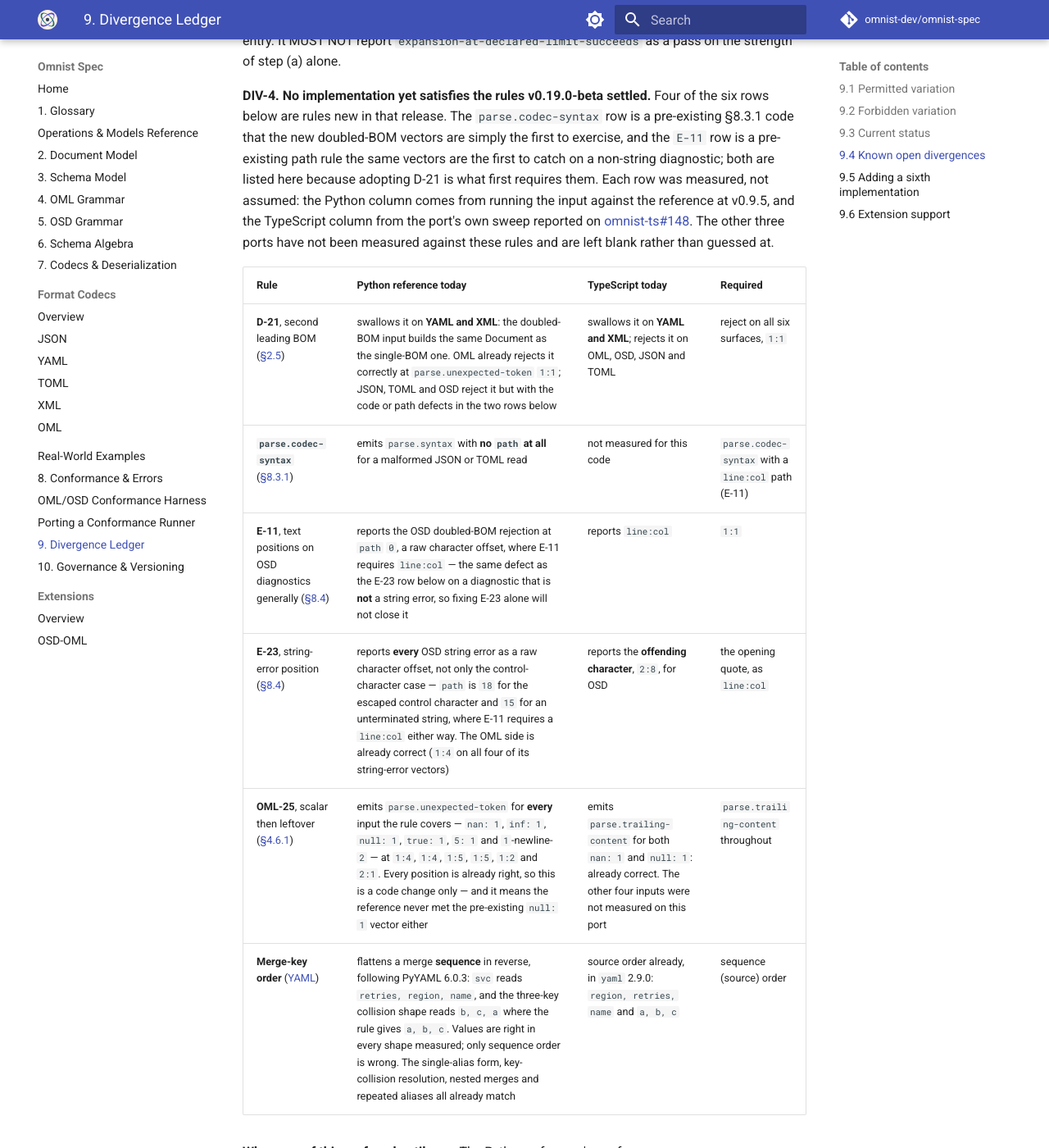
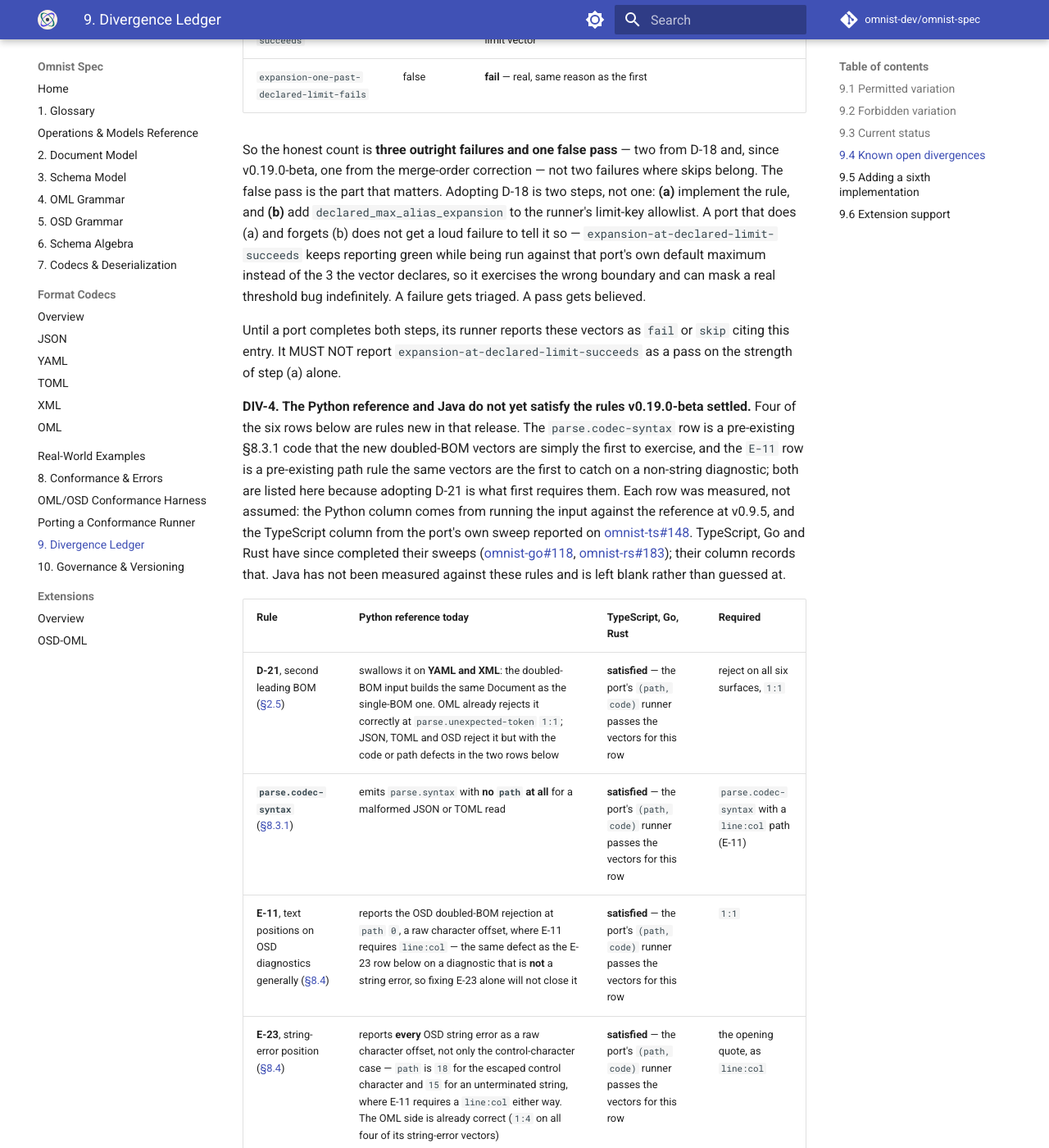
Before and after one commit to omnist-dev/omnist-spec, an MkDocs documentation site: the page built from docs/09-divergence-ledger.md, in a window 1280 px wide and 1400 px high, scrolled down 6457 px. Shown: the whole window at 82% size. Built offline with MkDocs 1.6.1 and Material for MkDocs 9.7.7, drawn with Linux system fonts in a browser that asks for light colours; comment, search, counter and statistics services are not loaded; some of the changed text lies outside the part shown.

Commit message:
Sync §9.3 and DIV-4 to the TypeScript, Go and Rust v0.19.0-beta sweeps (#106)

```diff
--- a/docs/09-divergence-ledger.md
+++ b/docs/09-divergence-ledger.md
@@ -121,6 +121,8 @@
 (`omnist-go` PR #115, merge `04df6f8`), and Java (`omnist-j` PR #109,
 merge `62ccbb3`).
 
+**Update after the v0.19.0-beta port sweeps.** TypeScript ([omnist-ts#148](https://github.com/omnist-dev/omnist-ts/pull/148)), Go ([omnist-go#118](https://github.com/omnist-dev/omnist-go/pull/118)) and Rust ([omnist-rs#183](https://github.com/omnist-dev/omnist-rs/pull/183)) each bumped to v0.19.0-beta, adopted D-15/D-21, E-23, OML-25 and the YAML merge-key rules, and now compare diagnostics as `(path, code)` sets with every skip an E-20 "not yet implemented" skip that names its tracking issue. The cells above for those three were re-measured from each port's own conformance run, not carried forward. Two things are deliberately not claimed: no port implements D-18 (DIV-3), and Rust's Version cell stays at its latest tagged release, 0.2.2-alpha — the v0.19.0-beta work is merged to `main` as an unreleased 0.3.0-alpha, and the Rust conformance numbers below are for that `main`. Rust's `publish.yml` runs on a `v*` tag, so tagging it publishes to crates.io, which is a separate human decision. Python and Java have not completed the sweep; the Python column is the v0.17.0-beta measurement and Java is unchanged.
+
 This bump also brought in 5 new vectors from v0.8.0-beta/v0.9.0-beta/v0.9.1-beta:
 1 new Core-level `osd-grammar` vector (the S-3 characterization case) and
 4 new `extensions-osd-oml/*` vectors (exercising the new
@@ -156,7 +158,7 @@
 
 | | Python | TypeScript | Rust | Go | Java |
 |---|---|---|---|---|---|
-| Version | 0.9.5 | 0.3.0-alpha | 0.2.2-alpha | 0.3.1-alpha | 0.2.3-alpha |
+| Version | 0.9.5 | 0.3.1-alpha | 0.2.2-alpha | 0.4.0-alpha | 0.2.3-alpha |
 | Maturity | beta, reference | alpha | alpha | alpha | alpha |
 | Document model | complete | complete (`bigint` for `integer`) | complete (all 7 kinds natively distinguished) | complete (all 7 kinds natively distinguished) | complete (all 7 kinds natively distinguished) |
 | Resource caps (§2.4's three universal limits; D-18 is enforced by no port yet — DIV-3) | all three | all three | all three | all three | all three |
@@ -167,7 +169,7 @@
 | Schema algebra (all 6 ops) | complete, codepoint-safe alphabetical fallback | complete, codepoint-safe alphabetical fallback (PR #137) | complete, codepoint-safe alphabetical fallback | complete, codepoint-safe alphabetical fallback | complete, codepoint-safe alphabetical fallback (PR #103) |
 | Codecs (JSON/YAML/TOML/XML) | all four, attribute/namespace/interleaving drops reported | all four, attribute/namespace/interleaving drops reported | all four, attribute/namespace/interleaving drops reported | all four, attribute/namespace/interleaving drops reported | all four, attribute/namespace/interleaving drops reported |
 | §8.3 error codes | yes | yes | yes | yes | yes |
-| Conformance (vectors — Python now on v0.17.0-beta pin post-D-15 sweep, of 225; TypeScript/Rust/Go/Java still on v0.9.1-beta pin, of 204, pending the same sweep) | 145 pass / 0 fail / 80 skip | 128 pass / 0 fail / 76 skip | 170 pass / 0 fail / 34 skip | 175 pass / 0 fail / 29 skip | 176 pass / 0 fail / 28 skip |
+| Conformance (vectors, compared as (path, code) sets except Python — pins differ: TypeScript, Rust (unreleased `main`) and Go are on v0.19.0-beta, of 249; Python is on v0.17.0-beta, of 225, and compares codes loosely, see DIV-4; Java is still on v0.9.1-beta, of 204, pending its sweep) | 145 pass / 0 fail / 80 skip | 189 pass / 0 fail / 60 skip | 209 pass / 0 fail / 40 skip | 215 pass / 0 fail / 34 skip | 176 pass / 0 fail / 28 skip |
 | Conformance (fixtures) | 19/19 | 19/19 | 19/19 | 19/19 | 19/19 (Java's own harness headline count is 29, but 10 of those are `_referee-self-test/*` fixtures — tests of the harness's own equality logic, not this port's behavior — that Java's `Track1Runner` already special-cases but still folds into the same headline number; the other four ports exclude these from their public count. Root cause confirmed, tracked in `omnist-j#110`, not urgent) |
 | Fuzz testing | yes | yes | yes | yes | yes |
 | Test coverage | 100%, gated | 100%, gated | 100%, gated | 100%, gated | 100%, gated |
@@ -248,7 +250,7 @@
 `expansion-at-declared-limit-succeeds` as a pass on the strength of step (a)
 alone.
 
-**DIV-4. No implementation yet satisfies the rules v0.19.0-beta settled.**
+**DIV-4. The Python reference and Java do not yet satisfy the rules v0.19.0-beta settled.**
 Four of the six rows below are rules new in that release. The
 `parse.codec-syntax` row is a pre-existing §8.3.1 code that the new
 doubled-BOM vectors are simply the first to exercise, and the `E-11` row is a
@@ -258,18 +260,20 @@
 not assumed: the Python column comes from running the input against the
 reference at v0.9.5, and the TypeScript column from the port's own sweep
 reported on
-[omnist-ts#148](https://github.com/omnist-dev/omnist-ts/issues/148). The
-other three ports have not been measured against these rules and are left
-blank rather than guessed at.
+[omnist-ts#148](https://github.com/omnist-dev/omnist-ts/pull/148). TypeScript, Go and Rust have since completed their sweeps
+([omnist-go#118](https://github.com/omnist-dev/omnist-go/pull/118),
+[omnist-rs#183](https://github.com/omnist-dev/omnist-rs/pull/183)); their
+column records that. Java has not been measured against these rules and is
+left blank rather than guessed at.
 
-| Rule | Python reference today | TypeScript today | Required |
+| Rule | Python reference today | TypeScript, Go, Rust | Required |
 |---|---|---|---|
-| **D-21**, second leading BOM ([§2.5](02-document-model.md#25-encoding)) | swallows it on **YAML and XML**: the doubled-BOM input builds the same Document as the single-BOM one. OML already rejects it correctly at `parse.unexpected-token` `1:1`; JSON, TOML and OSD reject it but with the code or path defects in the two rows below | swallows it on **YAML and XML**; rejects it on OML, OSD, JSON and TOML | reject on all six surfaces, `1:1` |
-| **`parse.codec-syntax`** ([§8.3.1](08-conformance-and-errors.md#831-parse-text-to-document-stage-1)) | emits `parse.syntax` with **no `path` at all** for a malformed JSON or TOML read | not measured for this code | `parse.codec-syntax` with a `line:col` path (E-11) |
-| **E-11**, text positions on OSD diagnostics generally ([§8.4](08-conformance-and-errors.md#84-paths)) | reports the OSD doubled-BOM rejection at `path` `0`, a raw character offset, where E-11 requires `line:col` — the same defect as the E-23 row below on a diagnostic that is **not** a string error, so fixing E-23 alone will not close it | reports `line:col` | `1:1` |
-| **E-23**, string-error position ([§8.4](08-conformance-and-errors.md#84-paths)) | reports **every** OSD string error as a raw character offset, not only the control-character case — `path` is `18` for the escaped control character and `15` for an unterminated string, where E-11 requires a `line:col` either way. The OML side is already correct (`1:4` on all four of its string-error vectors) | reports the **offending character**, `2:8`, for OSD | the opening quote, as `line:col` |
-| **OML-25**, scalar then leftover ([§4.6.1](04-oml-grammar.md#461-top-level-disambiguation)) | emits `parse.unexpected-token` for **every** input the rule covers — `nan: 1`, `inf: 1`, `null: 1`, `true: 1`, `5: 1` and `1`-newline-`2` — at `1:4`, `1:4`, `1:5`, `1:5`, `1:2` and `2:1`. Every position is already right, so this is a code change only — and it means the reference never met the pre-existing `null: 1` vector either | emits `parse.trailing-content` for both `nan: 1` and `null: 1`: already correct. The other four inputs were not measured on this port | `parse.trailing-content` throughout |
-| **Merge-key order** ([YAML](formats/yaml.md)) | flattens a merge **sequence** in reverse, following PyYAML 6.0.3: `svc` reads `retries, region, name`, and the three-key collision shape reads `b, c, a` where the rule gives `a, b, c`. Values are right in every shape measured; only sequence order is wrong. The single-alias form, key-collision resolution, nested merges and repeated aliases all already match | source order already, in `yaml` 2.9.0: `region, retries, name` and `a, b, c` | sequence (source) order |
+| **D-21**, second leading BOM ([§2.5](02-document-model.md#25-encoding)) | swallows it on **YAML and XML**: the doubled-BOM input builds the same Document as the single-BOM one. OML already rejects it correctly at `parse.unexpected-token` `1:1`; JSON, TOML and OSD reject it but with the code or path defects in the two rows below | **satisfied** — the port's `(path, code)` runner passes the vectors for this row | reject on all six surfaces, `1:1` |
+| **`parse.codec-syntax`** ([§8.3.1](08-conformance-and-errors.md#831-parse-text-to-document-stage-1)) | emits `parse.syntax` with **no `path` at all** for a malformed JSON or TOML read | **satisfied** — the port's `(path, code)` runner passes the vectors for this row | `parse.codec-syntax` with a `line:col` path (E-11) |
+| **E-11**, text positions on OSD diagnostics generally ([§8.4](08-conformance-and-errors.md#84-paths)) | reports the OSD doubled-BOM rejection at `path` `0`, a raw character offset, where E-11 requires `line:col` — the same defect as the E-23 row below on a diagnostic that is **not** a string error, so fixing E-23 alone will not close it | **satisfied** — the port's `(path, code)` runner passes the vectors for this row | `1:1` |
+| **E-23**, string-error position ([§8.4](08-conformance-and-errors.md#84-paths)) | reports **every** OSD string error as a raw character offset, not only the control-character case — `path` is `18` for the escaped control character and `15` for an unterminated string, where E-11 requires a `line:col` either way. The OML side is already correct (`1:4` on all four of its string-error vectors) | **satisfied** — the port's `(path, code)` runner passes the vectors for this row | the opening quote, as `line:col` |
+| **OML-25**, scalar then leftover ([§4.6.1](04-oml-grammar.md#461-top-level-disambiguation)) | emits `parse.unexpected-token` for **every** input the rule covers — `nan: 1`, `inf: 1`, `null: 1`, `true: 1`, `5: 1` and `1`-newline-`2` — at `1:4`, `1:4`, `1:5`, `1:5`, `1:2` and `2:1`. Every position is already right, so this is a code change only — and it means the reference never met the pre-existing `null: 1` vector either | **satisfied** — the port's `(path, code)` runner passes the vectors for this row | `parse.trailing-content` throughout |
+| **Merge-key order** ([YAML](formats/yaml.md)) | flattens a merge **sequence** in reverse, following PyYAML 6.0.3: `svc` reads `retries, region, name`, and the three-key collision shape reads `b, c, a` where the rule gives `a, b, c`. Values are right in every shape measured; only sequence order is wrong. The single-alias form, key-collision resolution, nested merges and repeated aliases all already match | **satisfied** — the port's `(path, code)` runner passes the vectors for this row | sequence (source) order |
 
 **Why none of this surfaced until now.** The Python reference's conformance
 runner compares **code-agnostically** (§8.5.2 rule 4) — legitimately, since
@@ -295,6 +299,12 @@
 a rule that landed, the same shape as `DIV-3`. This entry exists to record
 what the work is, not to convert it into a permitted divergence, and a port
 citing `DIV-4` as an E-21 reason is misreading it.
+
+Two of the rules this entry lists were decided after the ports began: the
+leftover-after-an-edge code of omnist-spec#103 (top level is
+`parse.trailing-content`, inside `{...}` or `[...]` it stays
+`parse.unexpected-token`) is implemented by TypeScript, Go and Rust ahead of
+the spec text that will state it, and is not yet in a numbered rule.
 
 Remove this entry when every implementation satisfies all six rows. Tracked
 by omnist-spec#98, #99, #100 and #101.
```
